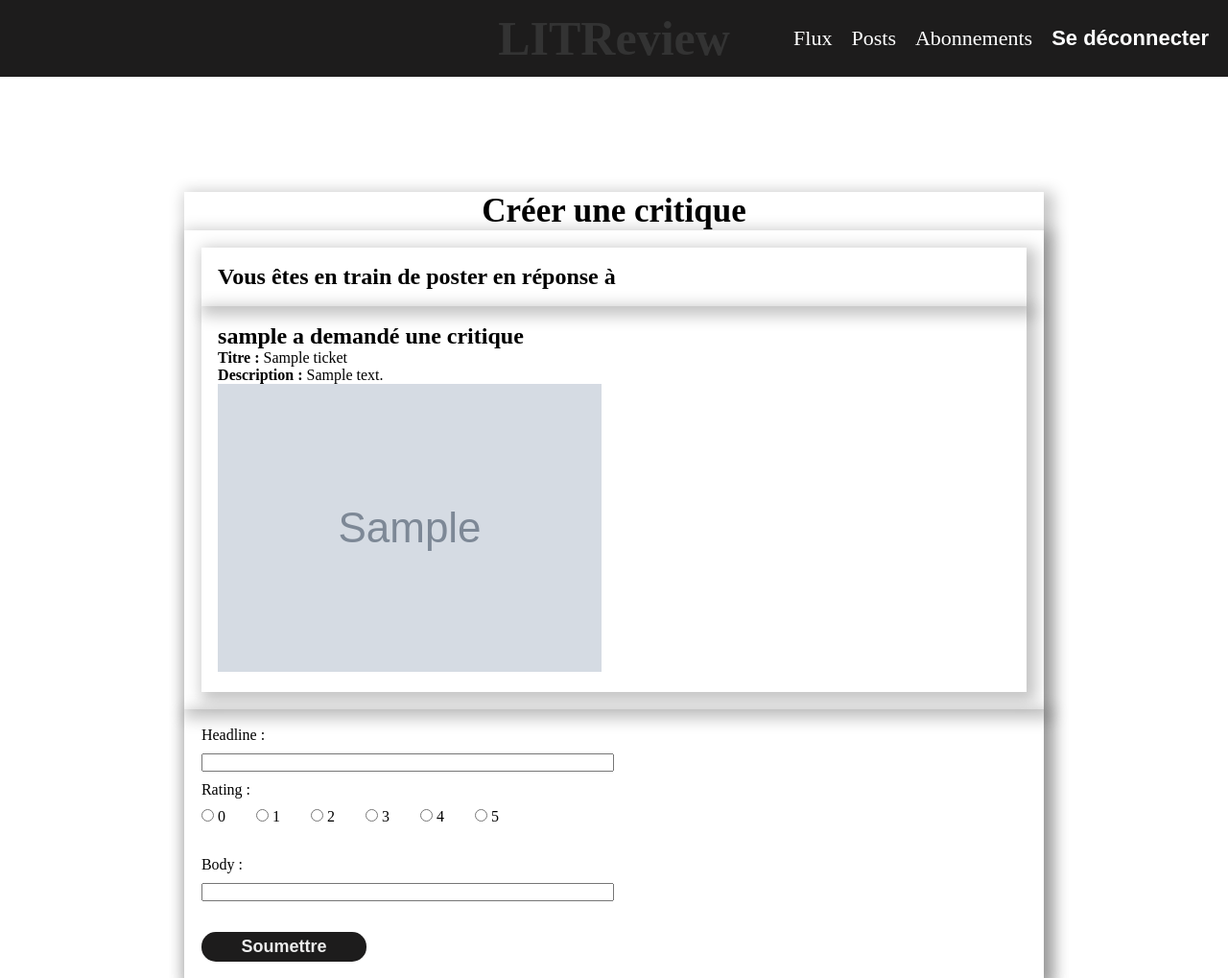
After one commit to AurelienAllenic/LITRevu---P9, a Django app: page /createCriticInResponse/1/ in a window 1280 px wide. The commit adds this page. Shown: the whole page at 96% size. Run offline with Django 5.2, Linux system fonts and the light colour scheme; a user stored in the database is signed in; tables that the repository leaves empty hold one stand-in row (values such as "Sample post"); grey boxes marked "Sample" are stand-in pictures.

Commit message:
(feat) added create critic from ticket page, admin.py, fixed subscribe functionnality

```diff
--- a/LITRevu/LITRevu/urls.py
+++ b/LITRevu/LITRevu/urls.py
@@ -31,6 +31,7 @@ urlpatterns = [
     path('login', views.login_view, name='login'),
     path('tickets', views.tickets_view, name='tickets'),
     path('createCritic', views.createCritic_view, name='createCritic'),
+    path('createCriticInResponse/<int:ticket_id>/', views.createCriticInResponse_view, name='createCriticInResponse'),
     path('createTicket', views.createTicket_view, name='createTicket'),
     path('logout', LogoutView.as_view(next_page='/'), name='logout'),
     path('edit/<str:type>/<int:id>/', views.edit_post, name='edit_post'),
--- a/LITRevu/djangoApp/forms.py
+++ b/LITRevu/djangoApp/forms.py
@@ -1,4 +1,3 @@
-# forms.py
 from django import forms
 from .models import Ticket, Review
 
@@ -13,6 +12,7 @@ class ReviewForm(forms.ModelForm):
 
     rating = forms.ChoiceField(choices=RATING_CHOICES, widget=forms.RadioSelect)
 
+
     class Meta:
         model = Review
         fields = ['headline', 'rating', 'body']
--- a/LITRevu/djangoApp/models.py
+++ b/LITRevu/djangoApp/models.py
@@ -18,6 +18,10 @@ class Ticket(models.Model):
             'image': self.image.url if self.image else None,
             'type': 'ticket'
         }
+
+    def get_related_reviews(self):
+        return self.reviews.all()
+
 
 class Review(models.Model):
     title = models.CharField(max_length=100)
--- a/LITRevu/djangoApp/static/djangoApp/css/createCritic.css
+++ b/LITRevu/djangoApp/static/djangoApp/css/createCritic.css
@@ -11,6 +11,7 @@
 .main_title_critic {
     font-size: 35px;
     font-weight: bold;
+    text-align: center;
 }
 
 .form_critic {
@@ -127,10 +128,51 @@
 }
 [id =id_rating] {
     display: flex;
-    flex-direction: column;
-    margin-right: 20px; /* Espacement entre les boutons de notation */
+    gap: 2rem;
 }
 .container_radio button.selected {
     background-color: #009688; /* Couleur de fond lorsque le bouton est sélectionné */
     color: #fff; /* Couleur du texte lorsque le bouton est sélectionné */
 }
+/* In Response */
+
+.container_createCriticInResponse{
+    display: flex;
+    flex-direction: column;
+    align-items: center;
+    width: 100%;
+    justify-content: center;
+    position: absolute;
+    gap: 50px;
+    top: 25%;
+
+}
+.form_critic_response{
+    box-shadow: 5px 5px 15px 5px rgba(0,0,0,0.23);
+    padding: 2%;
+    display: flex;
+    flex-direction: column;
+    gap: 2rem;
+}
+.container_all_form{
+    width: 70%;
+    box-shadow: 5px 5px 15px 5px rgba(0,0,0,0.23);
+}
+.ticket-details_response{
+    box-shadow: 5px 5px 15px 5px rgba(0,0,0,0.23);
+    width: 100%;
+    padding: 2%;
+}
+
+.main_title_critic_response{
+
+}
+
+.container_indication_response{
+    box-shadow: 5px 5px 15px 5px rgba(0,0,0,0.23);
+    padding: 2%;
+}
+
+.img_response{
+
+}
--- a/LITRevu/djangoApp/static/djangoApp/css/edit.css
+++ b/LITRevu/djangoApp/static/djangoApp/css/edit.css
@@ -19,6 +19,7 @@
 }
 .top_card{
     display: flex;
+    width: 100%;
 }
 .bottom_card{
 
--- /dev/null
+++ b/LITRevu/djangoApp/templates/CreateCriticInResponse.html
@@ -0,0 +1,57 @@
+<!DOCTYPE html>
+<html lang="en">
+<head>
+    <meta charset="UTF-8">
+    <meta name="viewport" content="width=device-width, initial-scale=1.0">
+    <title>LITReview - Créer une critique en réponse à un ticket</title>
+    {% load static %}
+    <link rel="stylesheet" href="{% static 'djangoApp/css/nav.css' %}">
+    <link rel="stylesheet" href="{% static 'djangoApp/css/createCritic.css' %}">
+</head>
+<body>
+    <header id="header">
+        <h1>LITReview</h1>
+        <nav>
+            <a href="{% url 'flux' %}">Flux</a>
+            <a href="{% url 'posts' %}">Posts</a>
+            <a href="{% url 'subscribes' %}">Abonnements</a>
+            <form action="{% url 'logout' %}" method="post" class="form-logout">
+                {% csrf_token %}
+                <button type="submit" class="btn-nav">Se déconnecter</button>
+            </form>
+        </nav>
+    </header>
+    <section class="container_createCriticInResponse">
+        <div class="container_all_form">
+            <h1 class="main_title_critic">Créer une critique</h1>
+            <div class="ticket-details_response">
+                <div class="ticket-details_response"><h2 class="main_title_critic_response">Vous êtes en train de poster en réponse à</h2></div>
+
+                <div class="container_indication_response">
+                    <h2>{{ticket.user.username}} a demandé une critique</h2>
+                    <p><strong>Titre :</strong> {{ ticket.title }}</p>
+                    <p><strong>Description :</strong> {{ ticket.description }}</p>
+                    <img class="img_response" src="{{ ticket.image.url }}" alt="Image du ticket" class="flux-img"/>
+                </div>
+            </div>
+            <form method="post" enctype="multipart/form-data" class="form_critic_response">
+                {% csrf_token %}
+                <div class="container_item">
+                    {{ review_form.headline.label_tag }}
+                    {{ review_form.headline }}
+
+                    {{ review_form.rating.label_tag }}
+                    <div class="container_radio">
+                        {{ review_form.rating }}
+                    </div>
+                </div>
+                <div class="container_item">
+                    {{ review_form.body.label_tag }}
+                    {{ review_form.body }}
+                </div>
+                <button type="submit" class="btn">Soumettre</button>
+            </form>
+        </div>
+    </section>
+</body>
+</html>
--- a/LITRevu/djangoApp/views.py
+++ b/LITRevu/djangoApp/views.py
@@ -1,46 +1,52 @@
-from django.shortcuts import render
 from django.contrib.auth import authenticate, login
 from django.shortcuts import render, redirect
 from django.contrib.auth.models import User
+from django.contrib.auth.decorators import login_required
 from django.contrib import messages
+from django.shortcuts import get_object_or_404
+from django.http import HttpResponseBadRequest
 from .models import Ticket
-from django.contrib.auth.decorators import login_required
 from .models import UserFollows
-from .forms import TicketForm, ReviewForm
 from .models import Review
 from itertools import chain
+from .forms import TicketForm, ReviewForm
 from operator import attrgetter
-from django.shortcuts import get_object_or_404, redirect
-from django.http import HttpResponseBadRequest, HttpResponseRedirect
-# Assurez-vous d'importer la fonction reverse
-from django.urls import reverse
 import logging
-import json
 
 logger = logging.getLogger(__name__)
 
+
 def home_view(request):
-    # Vue pour la page d'accueil
     return render(request, 'home.html')
 
-def signup_view(request):
-    # Vue pour la page des catégories
-    return render(request, 'signup.html')
 
 @login_required(login_url='/')
 def flux_view(request):
-    tickets = Ticket.objects.all()
+    displayed_items = set()
+    tickets = Ticket.objects.prefetch_related('reviews').all()
     reviews = Review.objects.all()
+    combined_list = []
+    # Ajoutez les tickets pas encore affichés à la liste combinée
+    for ticket in tickets:
+        if ticket.id not in displayed_items:
+            combined_list.append(ticket)
+            displayed_items.add(ticket.id)
 
-    # Combine tickets et reviews en une seule liste
+    # Ajoutez les critiques pas encore affichées à la liste combinée
+    for review in reviews:
+        if review.id not in displayed_items:
+            combined_list.append(review)
+            displayed_items.add(review.id)
+
+    # Trier la liste combinée par time_created
     combined_list = sorted(
-        chain(tickets, reviews),
-        key=attrgetter('time_created'),  # Tri par 'time_created'
-        reverse=True  # Du plus récent au plus ancien
-    )
+                        combined_list,
+                        key=attrgetter('time_created'),
+                        reverse=True
+                        )
 
     context = {
-        'items': combined_list,  # Passez la liste combinée sous le nom 'items' au template
+        'items': combined_list,
     }
     return render(request, 'flux.html', context)
 
@@ -54,13 +60,18 @@ def posts_view(request):
     combined_items = list(chain(user_tickets, user_reviews))
 
     # Trier la liste combinée par 'time_created' en ordre décroissant
-    combined_items_sorted = sorted(combined_items, key=lambda x: x.time_created, reverse=True)
+    combined_items_sorted = sorted(
+                                combined_items,
+                                key=lambda x: x.time_created,
+                                reverse=True
+                            )
 
     context = {
         'items': combined_items_sorted,
     }
 
     return render(request, 'posts.html', context)
+
 
 @login_required
 def createCritic_view(request):
@@ -85,9 +96,36 @@ def createCritic_view(request):
     context = {
         'ticket_form': ticket_form,
         'review_form': review_form,
-        'rating_range': range(1, 6),  # Ajoutez ceci pour passer la plage de notes
+        'rating_range': range(1, 6),
     }
     return render(request, 'createCritic.html', context)
+
+
+@login_required
+def createCriticInResponse_view(request, ticket_id):
+    # Récupérer le ticket en fonction de son ID
+    ticket = get_object_or_404(Ticket, pk=ticket_id)
+
+    if request.method == 'POST':
+        # ReviewForm avec form datas
+        review_form = ReviewForm(request.POST)
+        if review_form.is_valid():
+            # Sauvegarder la critique associée au ticket
+            review = review_form.save(commit=False)
+            review.ticket = ticket
+            review.user = request.user
+            review.save()
+            return redirect('flux')
+    else:
+        # Créer une instance vide de ReviewForm
+        review_form = ReviewForm()
+
+    context = {
+        'ticket': ticket,
+        'review_form': review_form,
+    }
+    return render(request, 'createCriticInResponse.html', context)
+
 
 @login_required
 def createTicket_view(request):
@@ -97,14 +135,14 @@ def createTicket_view(request):
             ticket = ticket_form.save(commit=False)
             ticket.user = request.user
             ticket.save()
-            return redirect('flux')  # Redirigez vers la page de votre choix après la soumission
+            return redirect('flux')
     else:
         ticket_form = TicketForm()
 
     context = {
-        'ticket_form': ticket_form,  # Passez uniquement ticket_form au contexte
+        'ticket_form': ticket_form,
     }
-    return render(request, 'createTicket.html', context)  # Assurez-vous d'utiliser le bon template
+    return render(request, 'createTicket.html', context)
 
 
 @login_required(login_url='/')
@@ -126,11 +164,23 @@ def subscribes_view(request):
         username_to_follow = request.POST.get('username')
         try:
             user_to_follow = User.objects.get(username=username_to_follow)
-            if user_to_follow != request.user and not UserFollows.objects.filter(user=request.user, followed_user=user_to_follow).exists():
-                UserFollows.objects.create(user=request.user, followed_user=user_to_follow)
-                messages.success(request, f"Vous suivez maintenant {username_to_follow}")
+            if (user_to_follow != request.user and
+                not UserFollows.objects.filter(
+                    user=request.user, followed_user=user_to_follow
+                    ).exists()):
+                UserFollows.objects.create(
+                                            user=request.user,
+                                            followed_user=user_to_follow
+                                            )
+                messages.success(
+                                    request,
+                                    f"Vous suivez {username_to_follow}"
+                                )
             else:
-                messages.error(request, "Vous ne pouvez pas suivre cet utilisateur")
+                messages.error(
+                                request,
+                                "Vous ne pouvez pas suivre cet utilisateur"
+                                )
         except User.DoesNotExist:
             messages.error(request, "Utilisateur non trouvé")
 
@@ -139,6 +189,7 @@ def subscribes_view(request):
         'user_follows': user_follows,
         'user_followers': user_followers
     })
+
 
 def login_view(request):
     if request.method == 'POST':
@@ -149,9 +200,13 @@ def login_view(request):
             login(request, user)
             return redirect('flux')
         else:
-            messages.error(request, 'Nom d’utilisateur ou mot de passe incorrect.')
+            messages.error(
+                            request,
+                            'Nom d’utilisateur ou mot de passe incorrect.'
+                            )
             return redirect('home')
     return render(request, 'home.html')
+
 
 def signup_view(request):
     if request.method == 'POST':
@@ -163,58 +218,69 @@ def signup_view(request):
             if User.objects.filter(email=email).exists():
                 messages.error(request, "L'adresse email est déjà utilisée.")
             else:
-                user = User.objects.create_user(username=email, email=email, password=password1)
+                user = User.objects.create_user(
+                                                username=email,
+                                                email=email,
+                                                password=password1
+                                                )
                 user.save()
                 login(request, user)
-                return redirect('home')  # Redirigez vers la page d'accueil après l'inscription réussie
+                return redirect('home')
         else:
             messages.error(request, "Les mots de passe ne correspondent pas.")
 
     return render(request, 'signup.html')
 
+
 def tickets_view(request):
     tickets = Ticket.objects.all()  # Récupère tous les tickets
     return render(request, 'tickets.html', {'tickets': tickets})
+
 
 @login_required
 def edit_post(request, type, id):
     if type == 'ticket':
         item = get_object_or_404(Ticket, pk=id, user=request.user)
-        reviews = item.reviews.all()  # Récupérer toutes les critiques associées à ce ticket
-        return render(request, 'edit.html', {'item': item, 'reviews': reviews, 'type': 'ticket'})
+        reviews = item.reviews.all()
+        return render(
+                        request,
+                        'edit.html',
+                        {'item': item, 'reviews': reviews, 'type': 'ticket'}
+                    )
     elif type == 'review':
         item = get_object_or_404(Review, pk=id, user=request.user)
-        ticket = item.ticket  # Récupérer le ticket associé à cette critique
+        ticket = item.ticket
         print(ticket)
-        return render(request, 'edit.html', {'item': item, 'ticket': ticket, 'type': 'review'})
+        return render(
+                    request,
+                    'edit.html',
+                    {'item': item, 'ticket': ticket, 'type': 'review'}
+                    )
     else:
         return HttpResponseBadRequest('Type non reconnu')
 
 
-
 @login_required
 def edit_review(request, id):
-    # Récupérer la critique à éditer
     try:
         review = Review.objects.get(id=id, user=request.user)
     except Review.DoesNotExist:
-        # Gérer le cas où la critique n'existe pas ou n'appartient pas à l'utilisateur
-        return redirect('flux')  # Rediriger vers la page de votre choix
+        # pas de critique ou pas à l'user
+        return redirect('flux')
 
     if request.method == 'POST':
-        # Traitement du formulaire soumis pour mettre à jour la critique
         review_form = ReviewForm(request.POST, instance=review)
         if review_form.is_valid():
             review_form.save()
-            return redirect('flux')  # Rediriger vers la page de votre choix après la mise à jour
+            return redirect('flux')
     else:
-        # Afficher le formulaire de modification de la critique avec les données existantes pré-remplies
         review_form = ReviewForm(instance=review)
 
     context = {
         'review_form': review_form,
     }
     return render(request, 'edit_review.html', context)
+
 
 @login_required
 def edit_ticket(request, id):
@@ -225,12 +291,10 @@ def edit_ticket(request, id):
         form = TicketForm(request.POST, request.FILES, instance=ticket)
         if form.is_valid():
             form.save()
-            return redirect('flux')  # Rediriger vers la page de votre choix après la modification
+            return redirect('flux')
     else:
-        # Créer une instance de TicketForm avec l'instance de ticket existante
         form = TicketForm(instance=ticket)
 
-    # Passer le formulaire au contexte du rendu
     context = {
         'form': form,
         'item': ticket
@@ -251,45 +315,85 @@ def delete_post(request, type, id):
     else:
         return HttpResponseBadRequest('Type non reconnu')
 
+
 def search_users(request):
     users = []
     if request.method == 'POST':
         search_query = request.POST.get('search_query')
         users = User.objects.filter(username__icontains=search_query)
         if not users:
-            messages.error(request, "Aucun utilisateur n'a été trouvé avec ce nom.")
-    return render(request, 'subscribes.html', {'users': users})
+            messages.error(
+                            request,
+                            "Aucun utilisateur n'a été trouvé avec ce nom."
+                        )
+        user_follows = UserFollows.objects.filter(user=request.user)
+        user_followers = UserFollows.objects.filter(followed_user=request.user)
+    return render(
+                request,
+                'subscribes.html',
+                {
+                    'users': users,
+                    'user_follows': user_follows,
+                    'user_followers': user_followers
+                }
+                )
+
 
 @login_required
 def follow_user(request):
     if request.method == 'POST':
         username_to_follow = request.POST.get('username')
         try:
-            user_to_follow = User.objects.get(username=username_to_follow)
-            if user_to_follow != request.user and not UserFollows.objects.filter(user=request.user, followed_user=user_to_follow).exists():
-                UserFollows.objects.create(user=request.user, followed_user=user_to_follow)
-                messages.success(request, f"Vous suivez maintenant {username_to_follow}")
+            to_follow = User.objects.get(username=username_to_follow)
+            if to_follow != request.user and not UserFollows.objects.filter(
+                user=request.user,
+                followed_user=to_follow
+            ).exists():
+                UserFollows.objects.create(
+                                            user=request.user,
+                                            followed_user=to_follow
+                                            )
+                messages.success(
+                                    request,
+                                    f"Vous suivez maintenant"
+                                    f"{username_to_follow}"
+                                )
             else:
-                messages.error(request, "Vous ne pouvez pas suivre cet utilisateur")
+                messages.error(
+                                request,
+                                "Vous ne pouvez pas suivre cet utilisateur"
+                            )
         except User.DoesNotExist:
             messages.error(request, "Utilisateur non trouvé")
 
     # Actualiser la liste d'abonnements
     user_follows = UserFollows.objects.filter(user=request.user)
+    user_followers = UserFollows.objects.filter(followed_user=request.user)
 
     # Rediriger vers la page précédente après la requête POST
-    return render(request, 'subscribes.html', {'user_follows': user_follows})
+    return render(
+                    request,
+                    'subscribes.html',
+                    {
+                        'user_follows': user_follows,
+                        'user_followers': user_followers
+                    }
+                )
+
 
 @login_required
 def unfollow_user(request):
     if request.method == 'POST':
-        username_to_unfollow = request.POST.get('username')
+        u = request.POST.get('username')
         try:
-            user_to_unfollow = User.objects.get(username=username_to_unfollow)
-            follow_relation = UserFollows.objects.filter(user=request.user, followed_user=user_to_unfollow).first()
+            user_to_unfollow = User.objects.get(username=u)
+            follow_relation = UserFollows.objects.filter(
+                user=request.user,
+                followed_user=user_to_unfollow
+            ).first()
             if follow_relation:
                 follow_relation.delete()
-                messages.success(request, f"Vous avez arrêté de suivre {username_to_unfollow}")
+                messages.success(request, f"Vous avez arrêté de suivre {u}")
             else:
                 messages.error(request, "Vous ne suivez pas cet utilisateur")
         except User.DoesNotExist:
```
Also changed, not shown: LITRevu/djangoApp/admin.py (added, +27 -0 lines), LITRevu/djangoApp/static/djangoApp/css/home.css (+8 -0 lines), LITRevu/djangoApp/templates/createCritic.html (+10 -8 lines), LITRevu/djangoApp/templates/flux.html (+41 -13 lines).
